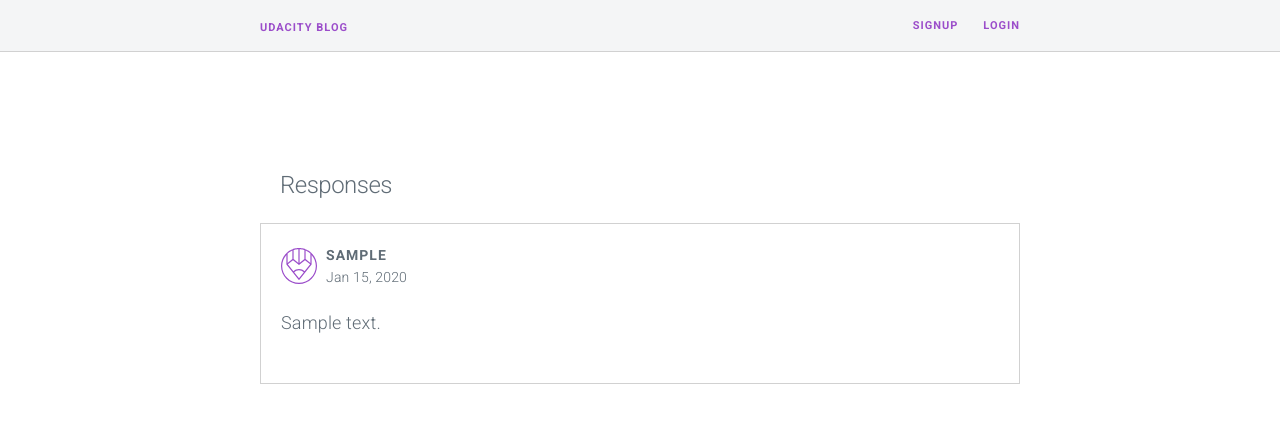
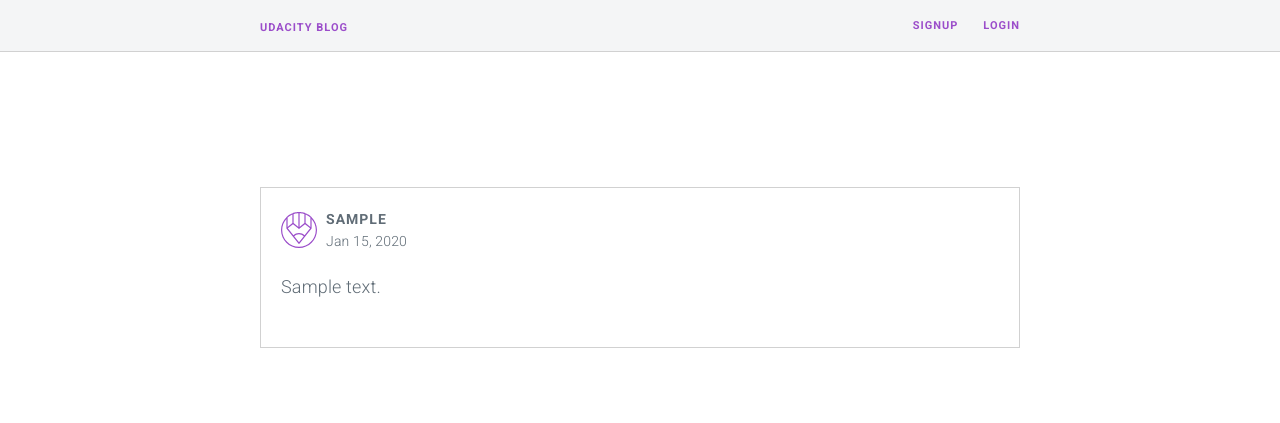
Before and after one commit to rrjoson/udacity-multi-user-blog, a Python web app: template templates/permalink.html in a window 1280 px wide. Shown: the top 423 px of the page. Run offline with Jinja, Linux system fonts and the light colour scheme; the template is opened without the code that fills it: most values are stand-ins (such as "Sample title", 1, 10 or a date in 2020); some libraries are stand-ins or nearby versions.

Commit message:
Tweak UI of comments and post

```diff
--- a/static/style.css
+++ b/static/style.css
@@ -337,7 +337,11 @@
 }
 
 
-/* Comment template */
+/* Comments */
+
+.comments {
+	margin-top: 6rem;
+}
 
 .comment {
 	border: .1rem solid #d1d1d1;
--- a/templates/permalink.html
+++ b/templates/permalink.html
@@ -36,8 +36,7 @@
 		</a>
 	{% endif %}
 
-	<h5 class="comment__header">Responses</h5>
-
+	<div class="comments">
 		{% for c in comments %}
 			<div class="comment">
 			    <div class="comment__meta">
@@ -68,6 +67,7 @@
 			    </div>
 			</div>
 		{% endfor %}
+	</div>
 
 
 {% endblock %}
```
Lines whose indentation alone changed are shown as unchanged.
